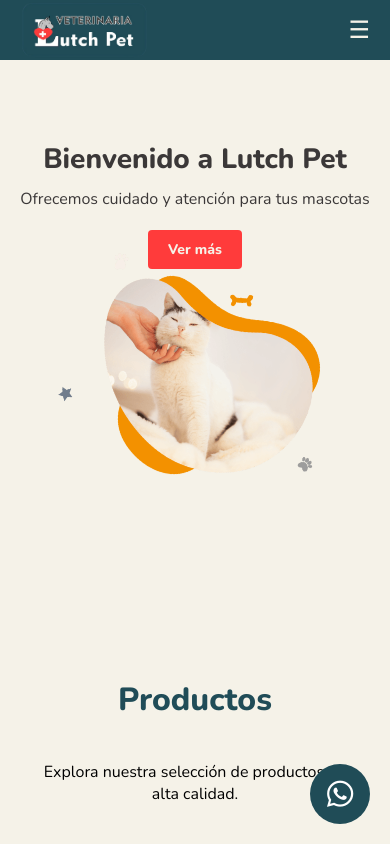
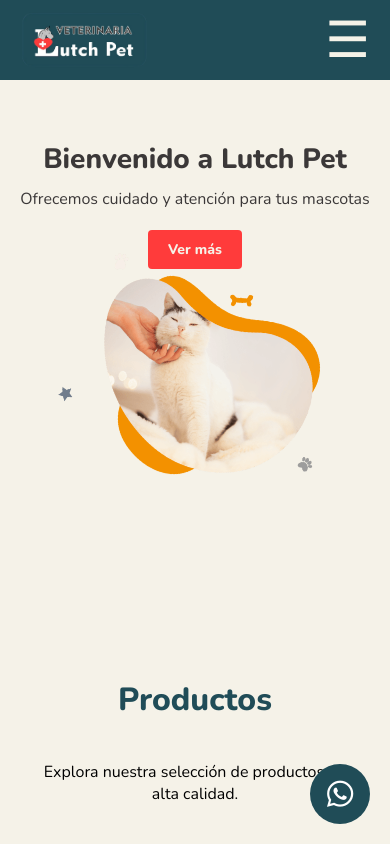
Before and after one commit to JeySmith19/LuchoPet, a plain HTML site: page index.html in a window 390 px wide. Shown: the top 844 px of the page. Drawn offline with nearby package versions, Linux system fonts and the light colour scheme.

Commit message:
Update nav.css

```diff
--- a/nav/nav.css
+++ b/nav/nav.css
@@ -79,7 +79,7 @@
 @media (max-width: 768px) {
   .nav {
     position: fixed;
-    height: 60px;
+    height: 80px;
   }
 
   .nav-links {
@@ -104,7 +104,7 @@
   .nav-toggle {
     display: block;
     color: var(--color-background);
-    font-size: 24px;
+    font-size: 50px;
     cursor: pointer;
   }
 
```
